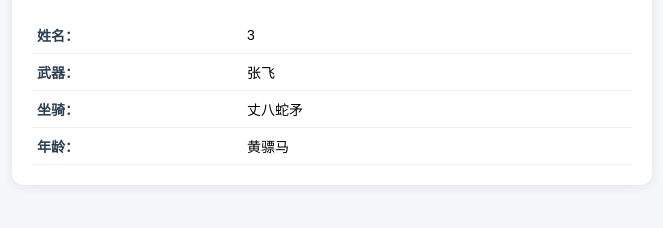
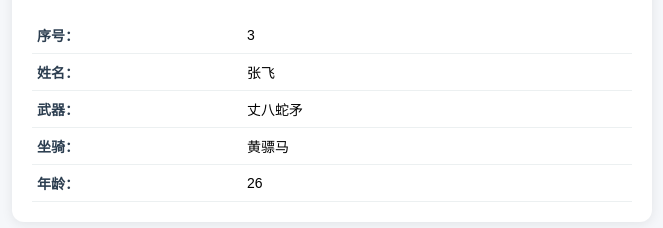
Before and after one commit to YSD-Jasmine/office-upgrade, a plain HTML site: page records/黄骠马.html in a window 1280 px wide. Shown: the part 98-326 px from the top of the page, without its empty margins (308-971 px from the left). Drawn offline with Linux system fonts and the light colour scheme.

Commit message:
Update 黄骠马.html

```diff
--- a/records/黄骠马.html
+++ b/records/黄骠马.html
@@ -17,10 +17,11 @@ td:first-child { font-weight: bold; color: #2c3e50; width: 35%; white-space: now
 <div class='card'>
 <h2>📋 扫描信息</h2>
 <table>
-<tr><td>姓名：</td><td>3</td></tr>
-<tr><td>武器：</td><td>张飞</td></tr>
-<tr><td>坐骑：</td><td>丈八蛇矛</td></tr>
-<tr><td>年龄：</td><td>黄骠马</td></tr>
+<tr><td>序号：</td><td>3</td></tr>
+<tr><td>姓名：</td><td>张飞</td></tr>
+<tr><td>武器：</td><td>丈八蛇矛</td></tr>
+<tr><td>坐骑：</td><td>黄骠马</td></tr>
+<tr><td>年龄：</td><td>26</td></tr>
 </table>
 </div>
 </body>
```
